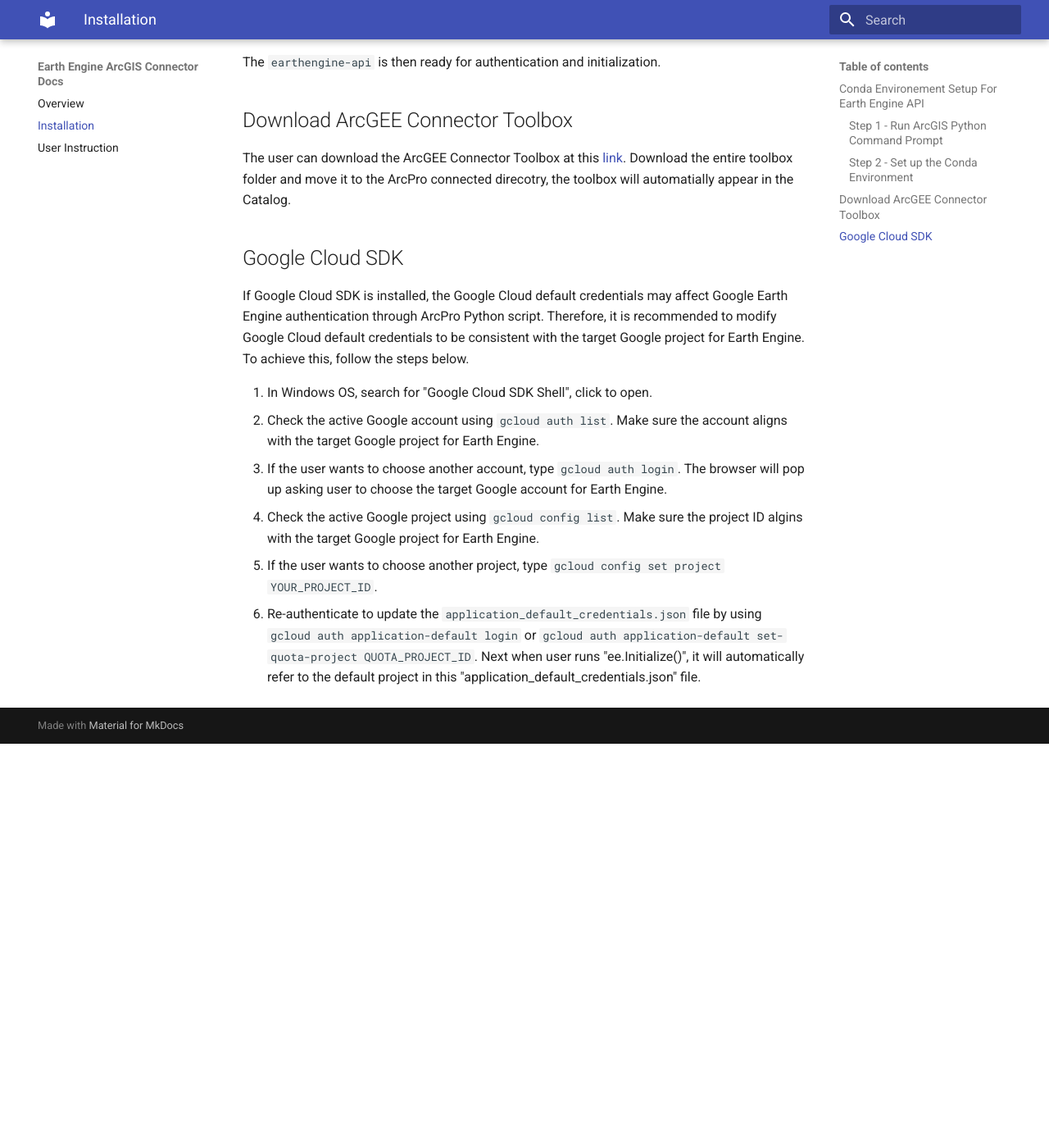
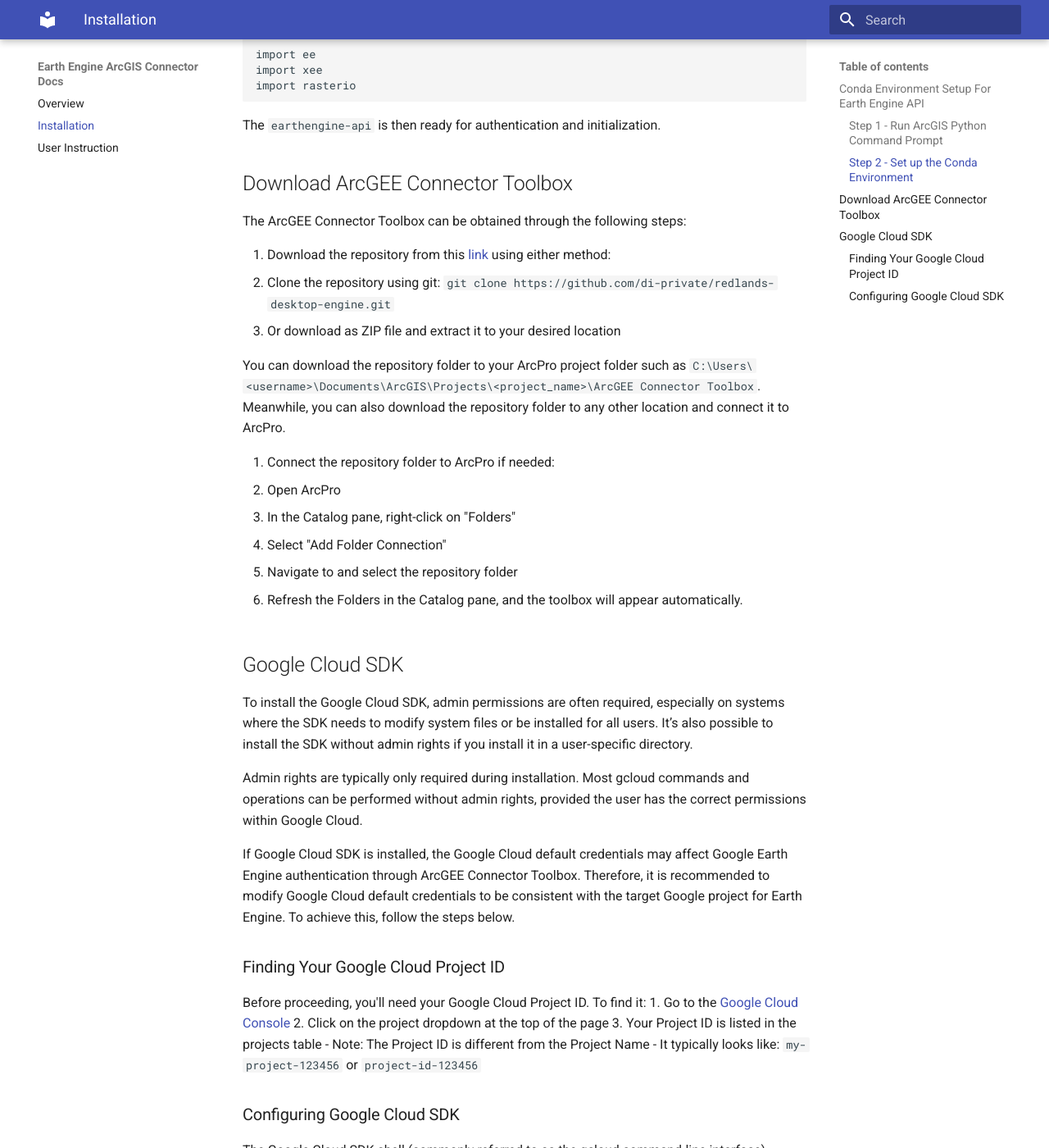
Before and after one commit to gee-community/arcgis-earthengine-toolbox, an MkDocs documentation site: the page built from docs/installation.md, in a window 1280 px wide and 1400 px high, scrolled down 1867 px. Shown: the whole window at 82% size. Built offline with MkDocs 1.6.1 and Material for MkDocs 9.7.7, drawn with Linux system fonts in a browser that asks for light colours; before the commit the page ends 2774 px from its top, so only the background shows below that; some of the changed text lies outside the part shown.

Commit message:
Update toolbox and installation guide according to the feedback

````diff
--- a/docs/installation.md
+++ b/docs/installation.md
@@ -1,6 +1,6 @@
 # Installation
 
-## Conda Environement Setup For Earth Engine API
+## Conda Environment Setup For Earth Engine API
 
 Before starting the installation, ensure that you have the necessary account permissions to create a conda environment and install the required packages. **If your ArcPro was installed by an administrator, you will need administrator-level permissions to complete the installation.**
 
@@ -8,18 +8,18 @@
 
 ### Step 1 - Run ArcGIS Python Command Prompt
 
-To do this in your Windows computer, go to **Start Menu** -> **All Apps** -> **ArcGIS folder** -> **Python Command Prompt**, click to run.
+To do this in your Windows computer, go to **Start Menu** -> **All Apps** -> **ArcGIS folder** -> **Python Command Prompt**, click to run. To run the Python Command Prompt as administrator, right-click on the Python Command Prompt, and select **Run as administrator**.
 
 
 ### Step 2 - Set up the Conda Environment
 
 Once you run the Python Command Prompt,
 
-1. List all available conda environements using the following command. The default ArcPro package should be `arcgispro-py3`.
+1. List all available conda environments using the following command. The default ArcPro package should be `arcgispro-py3`.
 
         conda env list
 
-2. You cannot modify the default package `arcgispro-py3`. Instead, clone it to create a new conda environment `gee`.
+2. You cannot modify the default package `arcgispro-py3`. Instead, clone it to create a new conda environment `gee`. Please make sure to use a new name for the conda environment. Creating conda environment with the existing name `gee` will overwrite the existing conda environment.
 
         conda create --name gee --clone arcgispro-py3
 
@@ -27,9 +27,9 @@
 
         conda init cmd.exe
 
-    **After runing the command, please make sure to restart the Python Command Prompt.** To do this, close the current Python Command Prompt window and open a new one.
+    **After running the command, please make sure to restart the Python Command Prompt.** To do this, close the current Python Command Prompt window and open a new one.
 
-4. Activate the new conda environement `gee`.
+4. Activate the new conda environment `gee`.
 
         conda activate gee
 
@@ -50,7 +50,7 @@
         proswap gee
 
 
-After running the above commands, close Python Command Prompt, and start ArcPro. The default conda environment becomes `gee`. To check if the packages have been successufully installed, click **Analysis** -> **Python** -> **Python Window**. Run the following commands.
+After running the above commands, close Python Command Prompt, and start ArcPro. The default conda environment becomes `gee`. To check if the packages have been successfully installed, click **Analysis** -> **Python** -> **Python Window**. Run the following commands.
 
     import ee
     import xee
@@ -60,16 +60,81 @@
 
 ## Download ArcGEE Connector Toolbox
 
-The user can download the ArcGEE Connector Toolbox at this [link](https://github.com/di-private/redlands-desktop-engine/tree/woolpert_dev/toolbox). Download the entire toolbox folder and move it to the ArcPro connected direcotry, the toolbox will automatially appear in the Catalog.
+The ArcGEE Connector Toolbox can be obtained through the following steps:
+
+1. Download the repository from this [link](https://github.com/di-private/redlands-desktop-engine/tree/woolpert_dev/toolbox) using either method:
+   - Clone the repository using git: `git clone https://github.com/di-private/redlands-desktop-engine.git`
+   - Or download as ZIP file and extract it to your desired location
+
+   You can download the repository folder to your ArcPro project folder such as `C:\Users\<username>\Documents\ArcGIS\Projects\<project_name>\ArcGEE Connector Toolbox`. Meanwhile, you can also download the repository folder to any other location and connect it to ArcPro.
+
+2. Connect the repository folder to ArcPro if needed:
+   - Open ArcPro
+   - In the Catalog pane, right-click on "Folders"
+   - Select "Add Folder Connection"
+   - Navigate to and select the repository folder
+
+3. Refresh the Folders in the Catalog pane, and the toolbox will appear automatically.
 
 
 ## Google Cloud SDK
 
-If Google Cloud SDK is installed, the Google Cloud default credentials may affect Google Earth Engine authentication through ArcPro Python script. Therefore, it is recommended to modify Google Cloud default credentials to be consistent with the target Google project for Earth Engine. To achieve this, follow the steps below.
+To install the Google Cloud SDK, admin permissions are often required, especially on systems where the SDK needs to modify system files or be installed for all users. It’s also possible to install the SDK without admin rights if you install it in a user-specific directory.
 
-1. In Windows OS, search for "Google Cloud SDK Shell", click to open.
-2. Check the active Google account using `gcloud auth list`. Make sure the account aligns with the target Google project for Earth Engine.
-3. If the user wants to choose another account, type `gcloud auth login`. The browser will pop up asking user to choose the target Google account for Earth Engine.
-4. Check the active Google project using `gcloud config list`. Make sure the project ID algins with the target Google project for Earth Engine.
-5. If the user wants to choose another project, type `gcloud config set project YOUR_PROJECT_ID`.
-6. Re-authenticate to update the `application_default_credentials.json` file by using `gcloud auth application-default login` or `gcloud auth application-default set-quota-project QUOTA_PROJECT_ID`. Next when user runs "ee.Initialize()", it will automatically refer to the default project in this "application_default_credentials.json" file.
+Admin rights are typically only required during installation. Most gcloud commands and operations can be performed without admin rights, provided the user has the correct permissions within Google Cloud.
+
+If Google Cloud SDK is installed, the Google Cloud default credentials may affect Google Earth Engine authentication through ArcGEE Connector Toolbox. Therefore, it is recommended to modify Google Cloud default credentials to be consistent with the target Google project for Earth Engine. To achieve this, follow the steps below.
+
+### Finding Your Google Cloud Project ID
+Before proceeding, you'll need your Google Cloud Project ID. To find it:
+1. Go to the [Google Cloud Console](https://console.cloud.google.com)
+2. Click on the project dropdown at the top of the page
+3. Your Project ID is listed in the projects table
+   - Note: The Project ID is different from the Project Name
+   - It typically looks like: `my-project-123456` or `project-id-123456`
+
+### Configuring Google Cloud SDK
+
+The Google Cloud SDK shell (commonly referred to as the gcloud command-line interface) operates in a terminal or command prompt environment and has a standard text-based interface. It doesn't have a graphical user interface but relies on commands and text outputs.
+
+![Alt Text](images/gcloud_shell.png)
+
+1. In Windows OS, search for "Google Cloud SDK Shell", click to open. To run the Google Cloud SDK Shell as administrator, right-click on the Google Cloud SDK Shell, and select **Run as administrator**.
+
+   **For the first time setup, skip Step 2 and Step 3, go to Step 4.**
+
+2. Check the active Google account using:
+   ```
+   gcloud auth list
+   ```
+   Make sure the account aligns with the target Google project for Earth Engine. If you need to switch to another account, run:
+   ```
+   gcloud auth login
+   ```
+   A browser window will open asking you to choose the target Google account for Earth Engine.
+
+3. Check the active Google project using:
+   ```
+   gcloud config list
+   ```
+   Verify that the project ID matches your target Google project for Earth Engine. To switch to a different project, run:
+   ```
+   gcloud config set project YOUR_PROJECT_ID
+   ```
+   Replace `YOUR_PROJECT_ID` with the Project ID you found in the Google Cloud Console.
+
+4. For the first time setup, authenticate to create the `application_default_credentials.json` file using:
+   ```
+   gcloud auth application-default login
+   ```
+   A browser window will pop up asking you to choose the target Google account and project.
+
+   For the existing setup, update the `application_default_credentials.json` file using:
+   ```
+   gcloud auth application-default set-quota-project QUOTA_PROJECT_ID
+   ```
+   Replace `QUOTA_PROJECT_ID` with the Project ID you found in the Google Cloud Console.
+
+   **Note:** The `application_default_credentials.json` file is usually located in the `C:\Users\<username>\AppData\Roaming\gcloud` directory.
+
+   After this, when you run `ee.Initialize()`, it will automatically use the default project specified in the `application_default_credentials.json` file.
````
Also changed, not shown: docs/instruction.md (+1 -1 lines), docs/images/gcloud_shell.png (added), 12 other files.
